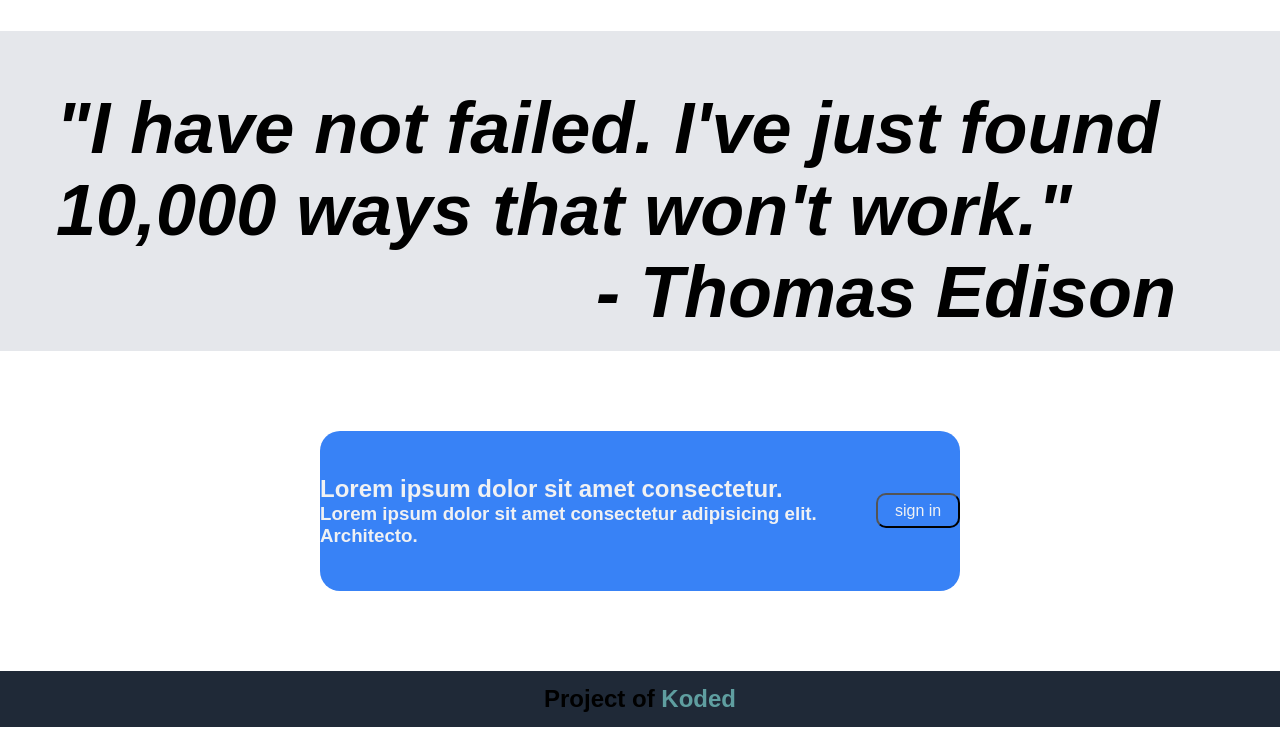
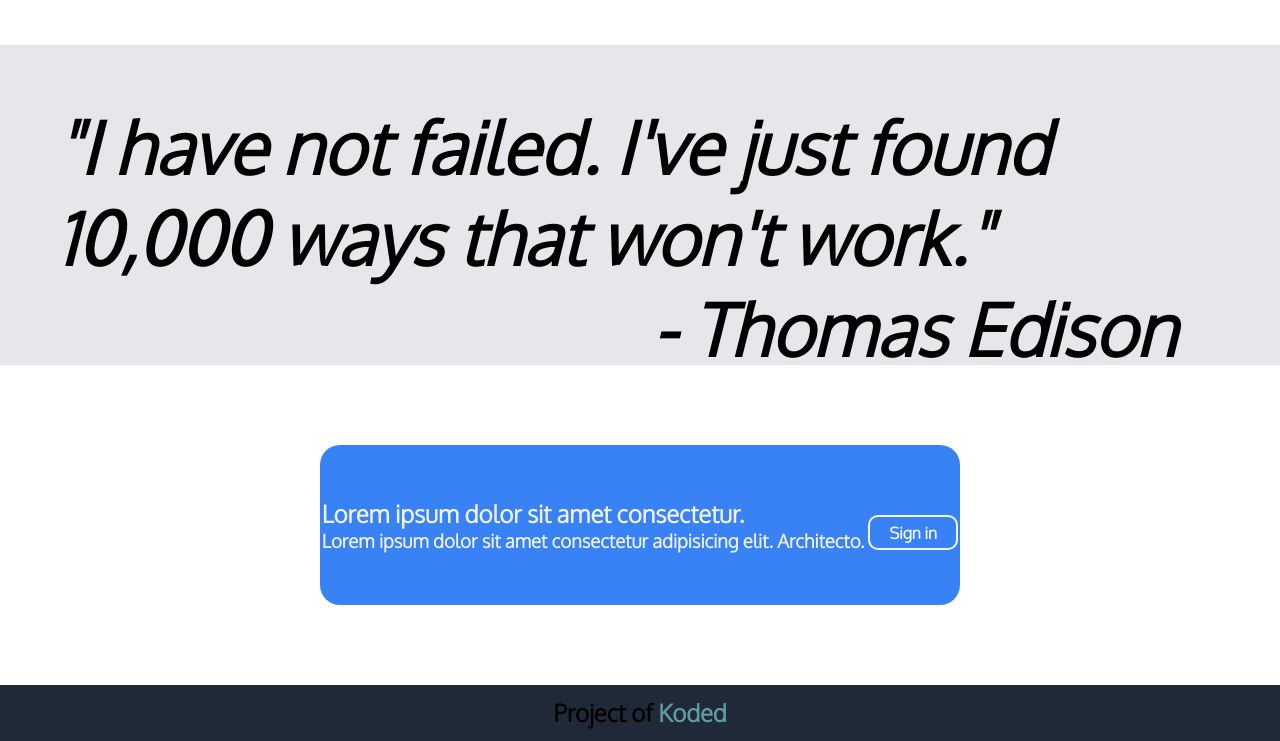
Before and after one commit to soggo/odin-projects, a plain HTML site: page landing_page/index.html in a window 1280 px wide. Shown: the part 1508-2249 px from the top of the page. Drawn offline with Linux system fonts and the light colour scheme; a web font is replaced by a local one.

Commit message:
minor fixes

```diff
--- a/landing_page/index.html
+++ b/landing_page/index.html
@@ -6,8 +6,8 @@
     <meta name="viewport" content="width=device-width, initial-scale=1.0">
     <link rel="stylesheet" href="styles.css">
     <link rel="preconnect" href="https://fonts.googleapis.com">
-<link rel="preconnect" href="https://fonts.gstatic.com" crossorigin>
-<link href="https://fonts.googleapis.com/css2?family=Source+Sans+Pro&family=Tilt+Neon&display=swap" rel="stylesheet">
+    <link rel="preconnect" href="https://fonts.gstatic.com" crossorigin>
+    <link href="https://fonts.googleapis.com/css2?family=Oxygen:wght@300&display=swap" rel="stylesheet">
     <title>Landing Page</title>
 </head>
 <body>
@@ -73,7 +73,7 @@
                             Lorem ipsum dolor sit amet consectetur adipisicing elit. Architecto.
                         </h3>
                     </div>
-                        <button type="button" class="sign">sign in
+                        <button type="button" class="sign">Sign in
                         </button>
 
                 </div>
--- a/landing_page/styles.css
+++ b/landing_page/styles.css
@@ -150,9 +150,20 @@ ul a:hover{
     height: 35px;
     border-radius:10px;
     font-size: medium;
-     background: none;
     cursor:pointer;
-    color: #f0f1f3;
+    background-color: #3882f6;
+    margin-top: 1rem;
+    text-decoration: none;
+    border: 2px solid whitesmoke;
+    color: #ffffff;
+    display: flex;
+    justify-content: center;
+    align-items: center;
+    font-weight: bold;
+}
+.sign:hover{
+    background-color: #7FFF00;
+    color: #8000FF;
 }
 
 footer{
```
